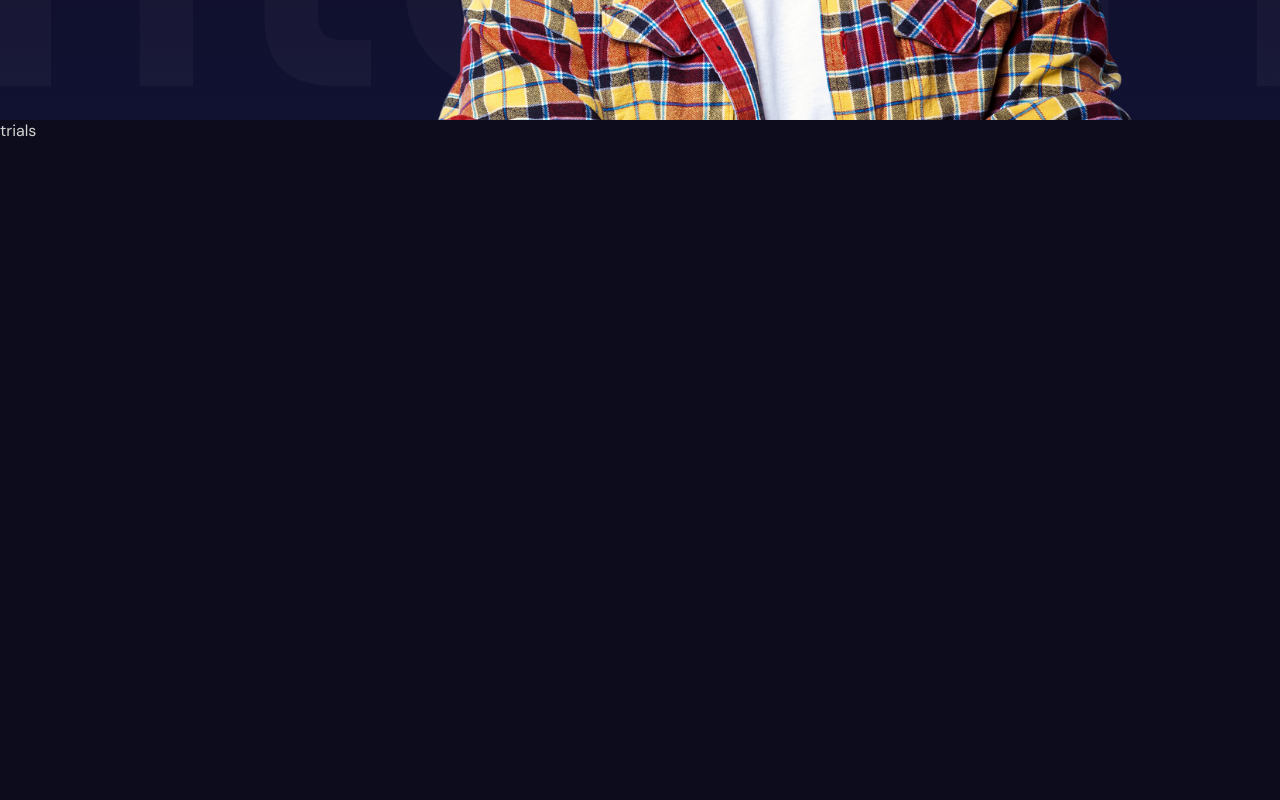
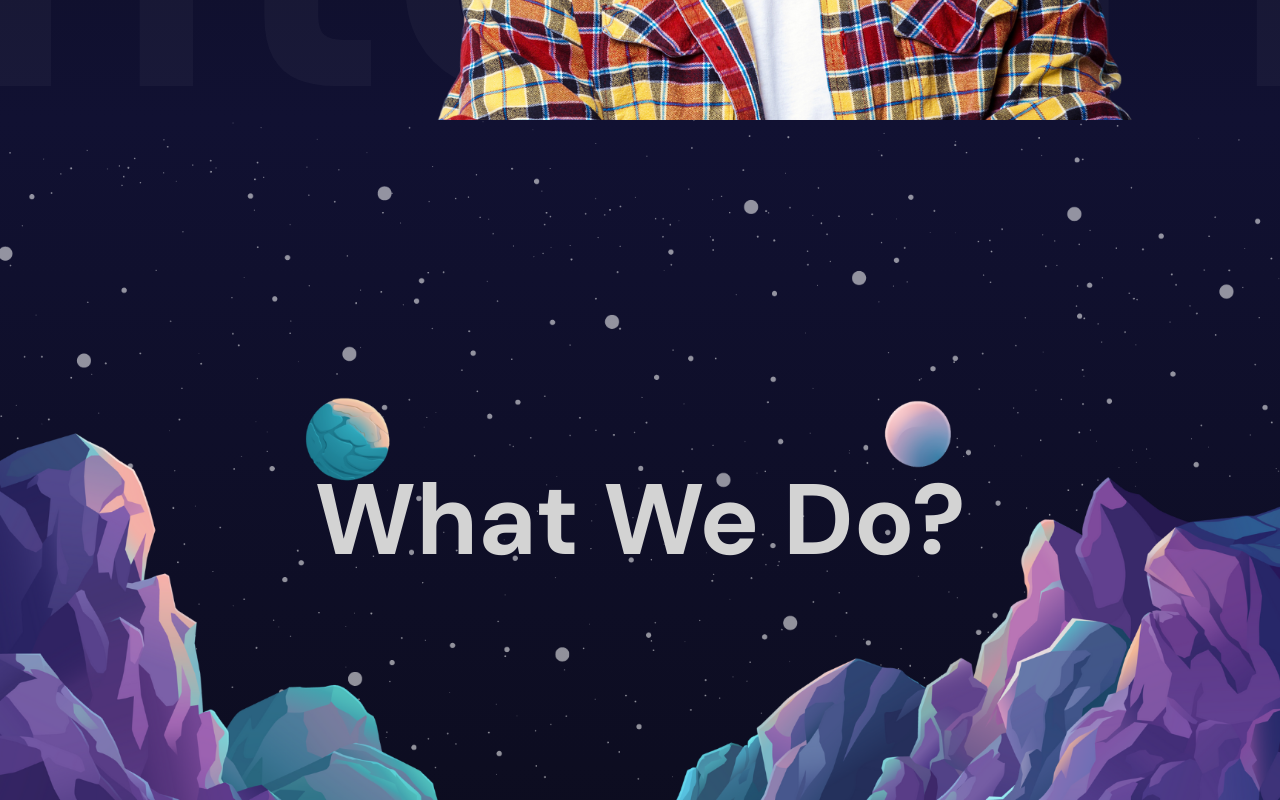
Before and after one commit to Askar1199/portfolio, a React (Vite) app: page / in a window 1280 px wide. Shown: the part 680-1480 px from the top of the page. Built offline with nearby package versions, Linux system fonts and the light colour scheme.

Commit message:
add parallax section

```diff
--- a/src/App.tsx
+++ b/src/App.tsx
@@ -1,20 +1,25 @@
 import { useState } from "react";
-import "./app.scss"
+import "./app.scss";
 import Navbar from "./components/navbar";
 import Hero from "./components/hero/hero";
+import Parallax from "./components/parallax/parallax";
 
 function App() {
   return (
     <>
-      <header >
-       <section>
-         <Navbar />
-         <Hero/>
+      <header>
+        <section id="home">
+          <Navbar />
+          <Hero />
         </section>
       </header>
+      <section>
+        <Parallax type="services" />
+      </section>
       <section>trials</section>
-      <section>trials</section>
-      <section>trials</section>
+      <section>
+        <Parallax type="portfolio" />
+      </section>
       <section>trials</section>
     </>
   );
--- /dev/null
+++ b/src/components/parallax/parallax.scss
@@ -0,0 +1,42 @@
+.parallax {
+  width: 100%;
+  height: 100%;
+  position: relative;
+  display: flex;
+  align-items: center;
+  justify-content: center;
+  overflow: hidden;
+
+  h1 {
+    font-size: 100px;
+    position: relative;
+    z-index: 3;
+  }
+
+  .mountains {
+    background-image: url(/mountains.png);
+    background-size: cover;
+    background-position: bottom;
+    width: 100%;
+    height: 100%;
+    position: absolute;
+    z-index: 4;
+  }
+  .planets {
+    background-size: cover;
+    background-position: bottom;
+    width: 100%;
+    height: 100%;
+    position: absolute;
+    z-index: 2;
+  }
+  .stars {
+    background-image: url(/stars.png);
+    background-size: cover;
+    background-position: bottom;
+    width: 100%;
+    height: 100%;
+    position: absolute;
+    z-index: 1;
+  }
+}
--- /dev/null
+++ b/src/components/parallax/parallax.tsx
@@ -0,0 +1,50 @@
+import { useRef } from "react";
+import "./parallax.scss";
+import { motion, useScroll, useTransform } from "framer-motion";
+
+interface props {
+  type: string;
+}
+
+const parallax = ({ type }: props) => {
+  const refs = useRef() as React.MutableRefObject<HTMLDivElement>;
+
+  const { scrollYProgress } = useScroll({
+    target: refs,
+    offset: ["start start", "end start"],
+  });
+
+  const Ytext = useTransform(scrollYProgress, [0, 1], ["0%", "200%"]);
+  const Ybg = useTransform(scrollYProgress, [0, 1], ["0%", "100%"]);
+  const Ystr = useTransform(scrollYProgress, [0, 1], ["0%", "50%"]);
+
+  return (
+    <div
+      ref={refs}
+      className="parallax"
+      style={{
+        background:
+          type === "services"
+            ? "linear-gradient(180deg,#111132,#0c0c1d)"
+            : "linear-gradient(180deg,#111132,#505064)",
+      }}
+    >
+      <motion.h1 style={{ y: Ytext }}>
+        {type === "services" ? "What We Do?" : "What We Did?"}
+      </motion.h1>
+      <motion.div className="mountains"></motion.div>
+      <motion.div
+        style={{
+          y: Ybg,
+          backgroundImage: `url(${
+            type === "services" ? "/planets.png" : "/sun.png"
+          })`,
+        }}
+        className="planets"
+      ></motion.div>
+      <motion.div style={{ x: Ystr }} className="stars"></motion.div>
+    </div>
+  );
+};
+
+export default parallax;
--- a/src/components/sidebar/sidebar.scss
+++ b/src/components/sidebar/sidebar.scss
@@ -6,7 +6,7 @@
   background-color: whitesmoke;
   color: black;
   position: relative;
-  z-index: 3;
+  z-index: 10;
 }
 .bg {
   position: fixed;
@@ -15,7 +15,7 @@
   bottom: 0;
   width: 350px;
   background: white;
-  .links{
+  .links {
     position: absolute;
     width: 100%;
     height: 100%;
@@ -24,7 +24,7 @@
     align-items: center;
     justify-content: center;
     gap: 20px;
-    a{
+    a {
       font-size: 26px;
     }
   }
```
